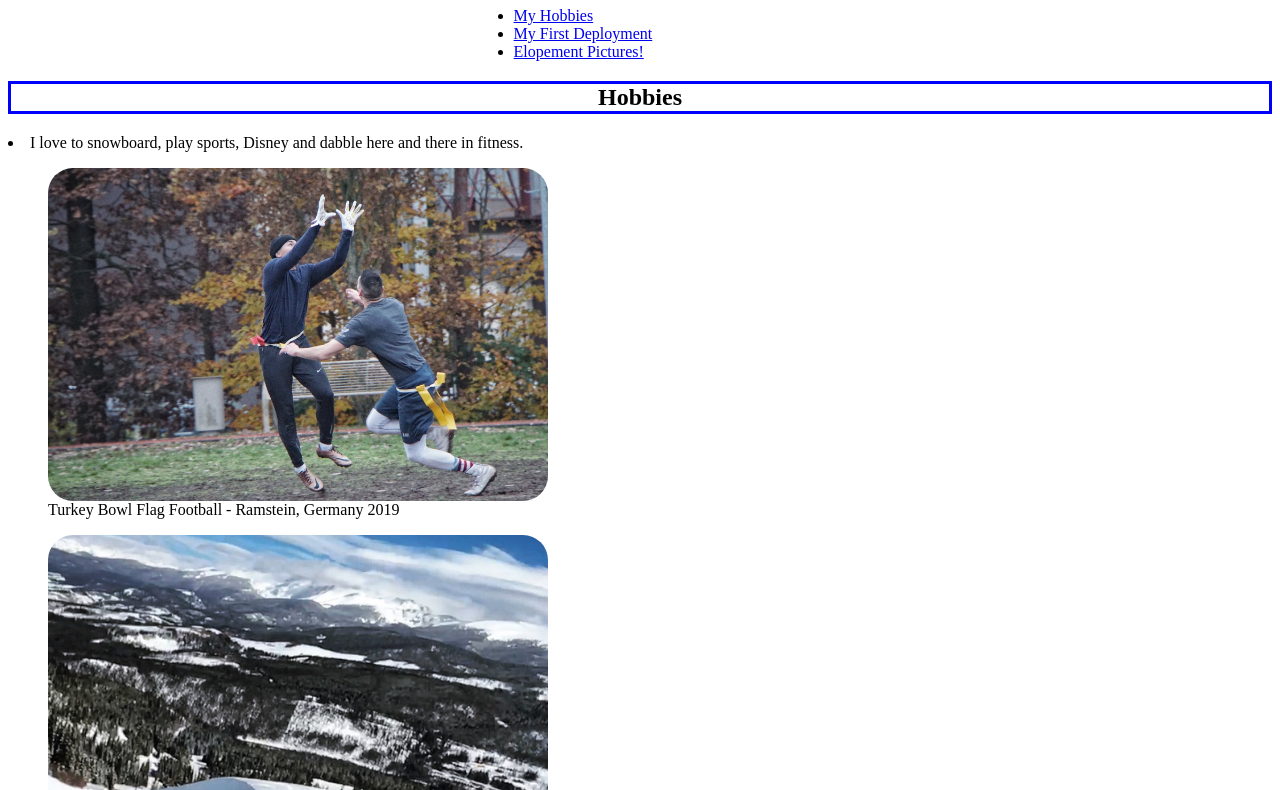
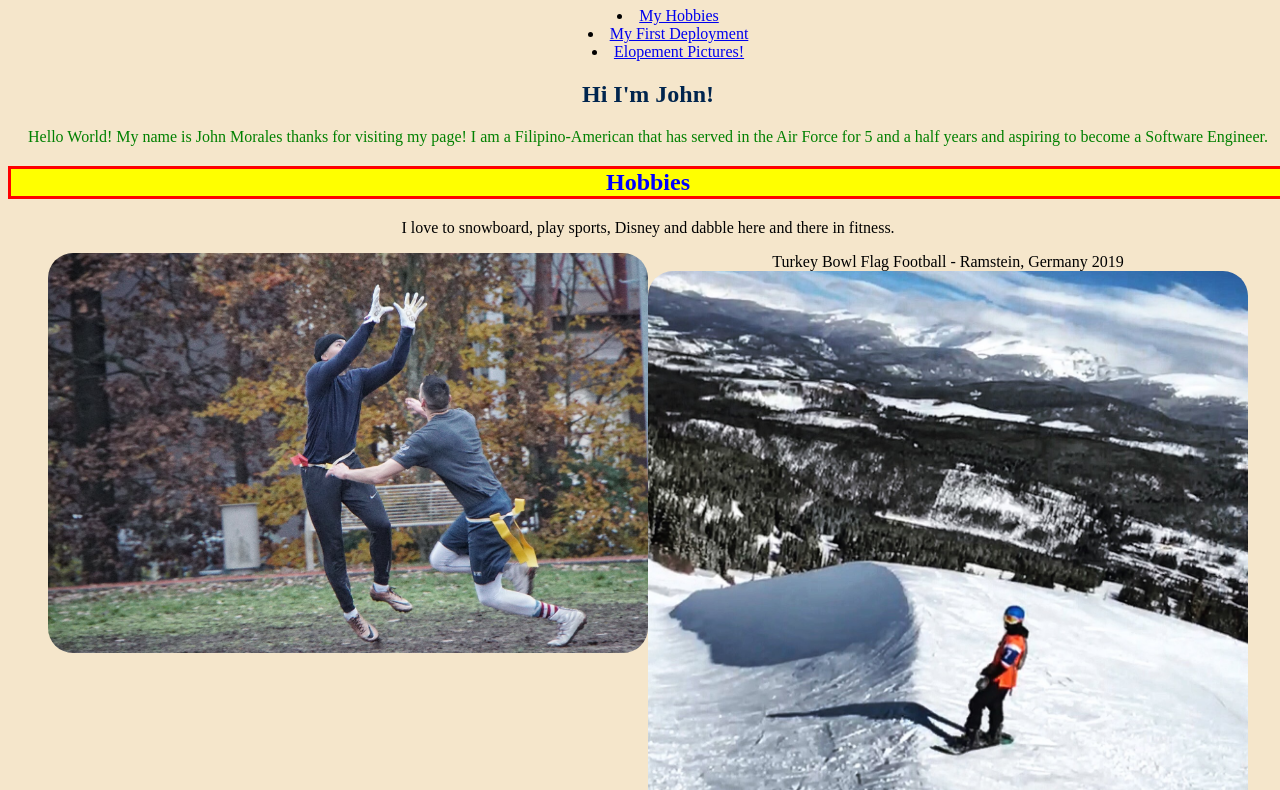
Before and after one commit to Cleared-Talent-CodeCamp-Oct-2022/js-assignment-4-html-me-something-JohnMorales15, a website: page index.html in a window 1280 px wide. Shown: the part 73-863 px from the top of the page. Drawn offline with Linux system fonts and the light colour scheme.

Commit message:
CSS complete

```diff
--- a/index.html
+++ b/index.html
@@ -8,55 +8,53 @@
     <link rel="stylesheet" type="text/css" href="styles.css" />
   </head>
   <body>
-    <h1>Welcome to MY First Web Page!</h1>
+    <h1 id="mainHeading">Welcome to MY First Web Page!</h1>
     <nav>
       <ul>
         <li>
-          <a href="#Hobbies">My Hobbies</a>
+          <a href="#hobbies">My Hobbies</a>
         </li>
         <li>
-          <a href="#MyFirstDeployment">My First Deployment</a>
+          <a href="#myFirstDeployment">My First Deployment</a>
         </li>
         <li><a href="#elopement">Elopement Pictures!</a></li>
       </ul>
     </nav>
-    <h2 id="Hobbies">Hobbies</h2>
-    <li>
+    <h2 id="aboutme">Hi I'm John!</h2>
+    <p id="testP" class="funParagraph">
+      Hello World! My name is John Morales thanks for visiting my page! I am a
+      Filipino-American that has served in the Air Force for 5 and a half years
+      and aspiring to become a Software Engineer.
+    </p>
+    <h2 id="hobbies">Hobbies</h2>
+    <p>
       I love to snowboard, play sports, Disney and dabble here and there in
       fitness.
       <figure>
-        <img src="images/IMG_2260.JPG" alt="" width="500px" />
+        <img src="images/IMG_2260.JPG" alt="" />
         <figcaption>
           Turkey Bowl Flag Football - Ramstein, Germany 2019
         </figcaption>
-      </figure>
-      <figure>
-        <img src="images/IMG_7616.JPG" alt="" width="500px" />
+        <img src="images/IMG_7616.JPG" alt="" />
         <figcaption>Snowboarding in CO</figcaption>
-      </figure>
-      <figure>
-        <img src="images/Disney.JPG" alt="" width="500px" />
+        <img src="images/Disney.JPG" alt="" />
         <figcaption>Disney with my beautiful wife!</figcaption>
       </figure>
-    </li>
-    <h2 id="MyFirstDeployment">
+    </p>
+    <h2 id="myFirstDeployment">
       Made a few friends and traveled a few places!
     </h2>
-    <li>
+    <p>
       This experience was beyond words. I will not forget the memories that were
       made and the relationships with these people. From the Army folks, to the
       Marines and even my Filipino brother! I am so fortunate to have met all of
       these individuals.
-    </li>
+    </p>
     <figure>
       <img src="images/Chillin.JPG" alt="" width="500px" />
       <figcaption>Friends for life.</figcaption>
-      <!-- </figure>
-    <figure> -->
       <img src="images/Amigos.jpg" alt="" width="500px" />
       <figcaption>The three amigos!</figcaption>
-      <!-- </figure>
-    <figure> -->
       <img src="images/My friends.JPG" alt="" width="500px" />
       <figcaption>These Army folk aint too shabby</figcaption>
     </figure>
@@ -70,5 +68,6 @@
       <img src="images/pic 2.JPG" alt="" width="500px" />
       <img src="images/pic 3.JPG" alt="" width="500px" />
     </figure>
+    <p>John Morales &copy;</p>
   </body>
 </html>
--- a/styles.css
+++ b/styles.css
@@ -1,14 +1,31 @@
 /* Write your CSS here! */
+body {
+  background-color: rgb(245, 230, 203);
+  margin: 8px;
+  display: block;
+  width: 100%;
+  text-align: center;
+}
 
+#mainHeading{
+  color:red;
+}
+
+.funParagraph{
+  color: green;
+}
 img-container {
-  width: 600px;
-  height: 600px;
+  width: 700px;
+  height: 700px;
     text-align: center;
   }
 
   img {
+    float: inline-start;
+    max-width: 600px;
+    width: 50%;
     border-radius: 25px;
-    display: inline-block;
+    display: flexbox;
     vertical-align: middle;
   }
 h1 {
@@ -16,10 +33,14 @@ h1 {
   text-align: center;
 }
 ul {
-  padding-left: 40%;
+  list-style-position: inside;
+  text-align: center;
 }
 h2 {
   text-align: center;
+}
+#aboutme{
+  color: rgb(0, 37, 78);
 }
 #elopement {
   border: 3px solid rgb(233, 220, 30);
@@ -27,12 +48,14 @@ h2 {
   color: rgb(73, 9, 133);
 }
 
-#MyFirstDeployment{
+#myFirstDeployment{
   border: 3px solid brown;
   background-color: burlywood;
   color: rgb(122, 69, 4);
 }
 
-#Hobbies {
-  border: 3px solid blue;
+#hobbies {
+  border: 3px solid red;
+  background-color: yellow;
+  color: blue;
 }
```
